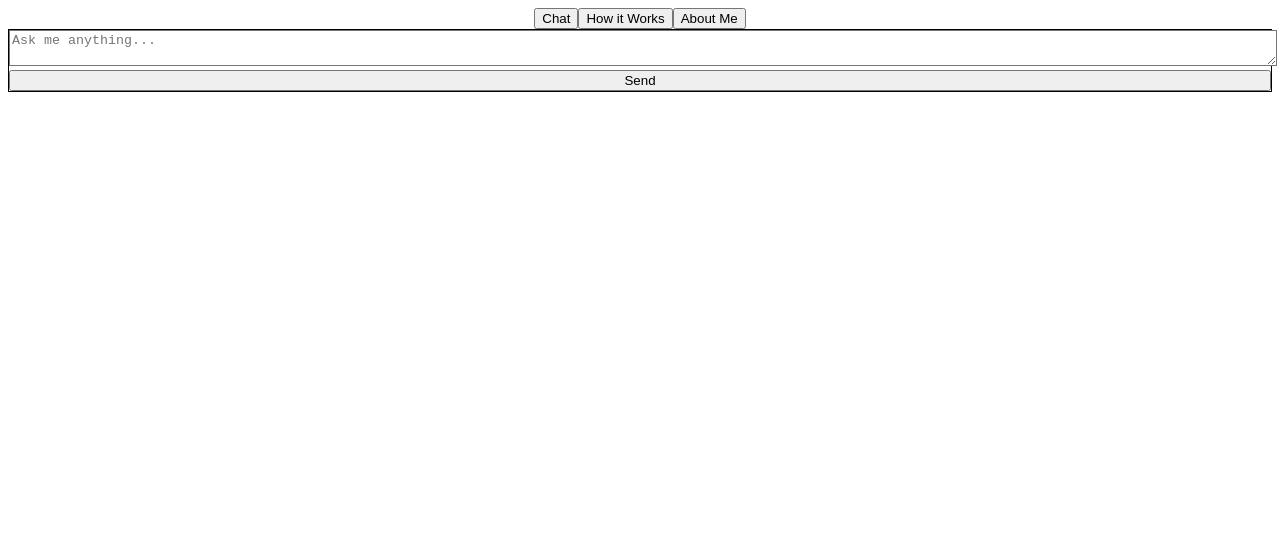
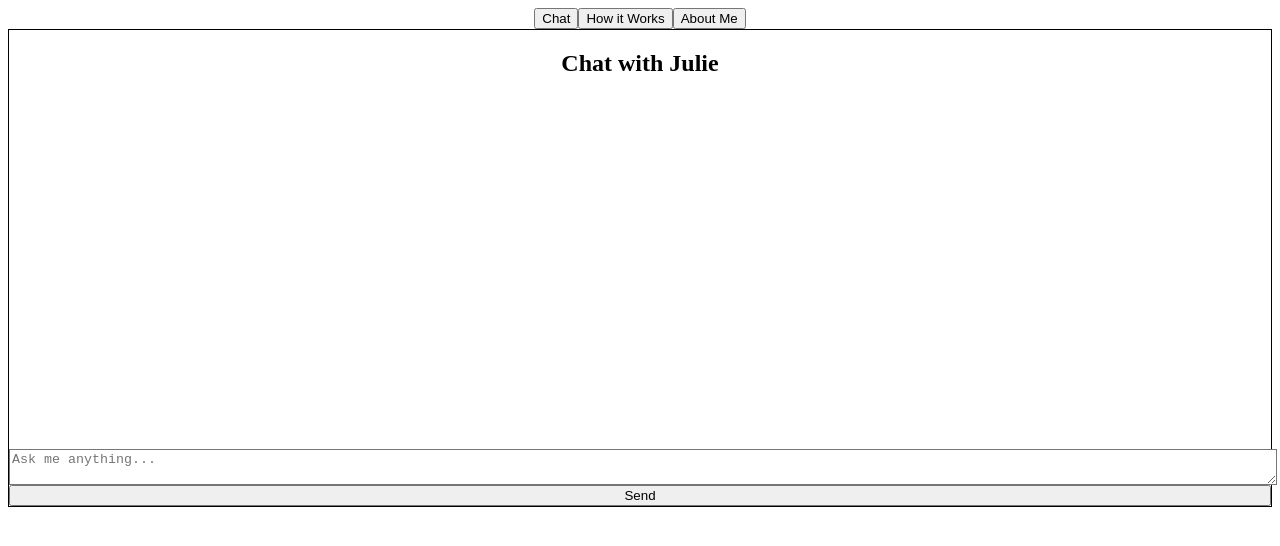
Before and after one commit to juliecardinalli/Website-w-Personal-Chatbot, a React (Vite) app in the folder Julie-chat/: page / in a window 1280 px wide. Shown: the top 546 px of the page. Built offline with nearby package versions, Linux system fonts and the light colour scheme.

Commit message:
better UI

```diff
--- a/Julie-chat/src/components/ChatInterface.jsx
+++ b/Julie-chat/src/components/ChatInterface.jsx
@@ -42,35 +42,47 @@ function ChatInterface() {
   }, [messages]);
 
   return (
-    <div className="border rounded-lg p-4 bg-gray-50">
-      <div className="h-80 overflow-y-auto mb-4 space-y-3">
+    <div className="bg-white border rounded-xl shadow-md p-6 space-y-4">
+      <h2 className="text-2xl font-bold text-blue-600 text-center">Chat with Julie</h2>
+
+      <div className="h-[22rem] overflow-y-auto space-y-3 px-2">
         {messages.map((msg, i) => (
-          <div key={i} className={msg.sender === "user" ? "text-right" : "text-left"}>
-            <div className={msg.sender === "user" ? "bg-blue-200 inline-block px-3 py-2 rounded" : "bg-gray-200 inline-block px-3 py-2 rounded"}>
-              <p className="text-sm">{msg.text}</p>
+          <div key={i} className={`flex ${msg.sender === "user" ? "justify-end" : "justify-start"}`}>
+            <div
+              className={`px-4 py-2 rounded-lg max-w-xs text-sm ${
+                msg.sender === "user"
+                  ? "bg-blue-600 text-white rounded-br-none"
+                  : "bg-gray-200 text-gray-900 rounded-bl-none"
+              }`}
+            >
+              {msg.text}
             </div>
           </div>
         ))}
-        {loading && <div className="text-sm italic text-gray-500">Julie is thinking...</div>}
+        {loading && (
+          <div className="text-sm italic text-gray-500">Julie is thinking...</div>
+        )}
         <div ref={messagesEndRef} />
       </div>
 
+      <div className="flex flex-col space-y-2">
         <textarea
           value={input}
           onChange={(e) => setInput(e.target.value)}
           onKeyDown={handleKeyDown}
           rows={2}
+          className="w-full border rounded-md p-2 focus:outline-none focus:ring focus:ring-blue-400"
           placeholder="Ask me anything..."
-        className="w-full p-2 border rounded mb-2"
         />
         <button
           onClick={sendMessage}
-        className="bg-blue-600 text-white px-4 py-2 rounded hover:bg-blue-700 w-full"
+          className="w-full bg-blue-600 text-white font-medium py-2 rounded-md hover:bg-blue-700 transition"
           disabled={loading}
         >
           {loading ? "Sending..." : "Send"}
         </button>
       </div>
+    </div>
   );
 }
 
```
Lines whose indentation alone changed are shown as unchanged.
